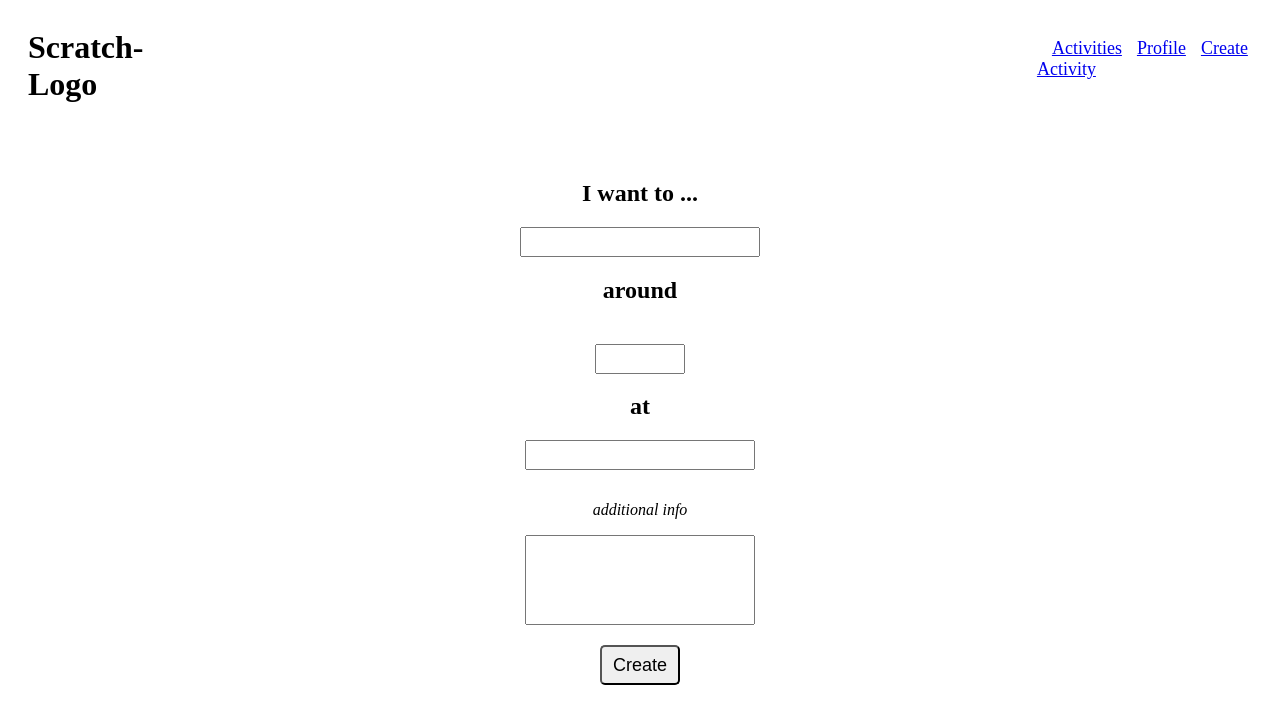
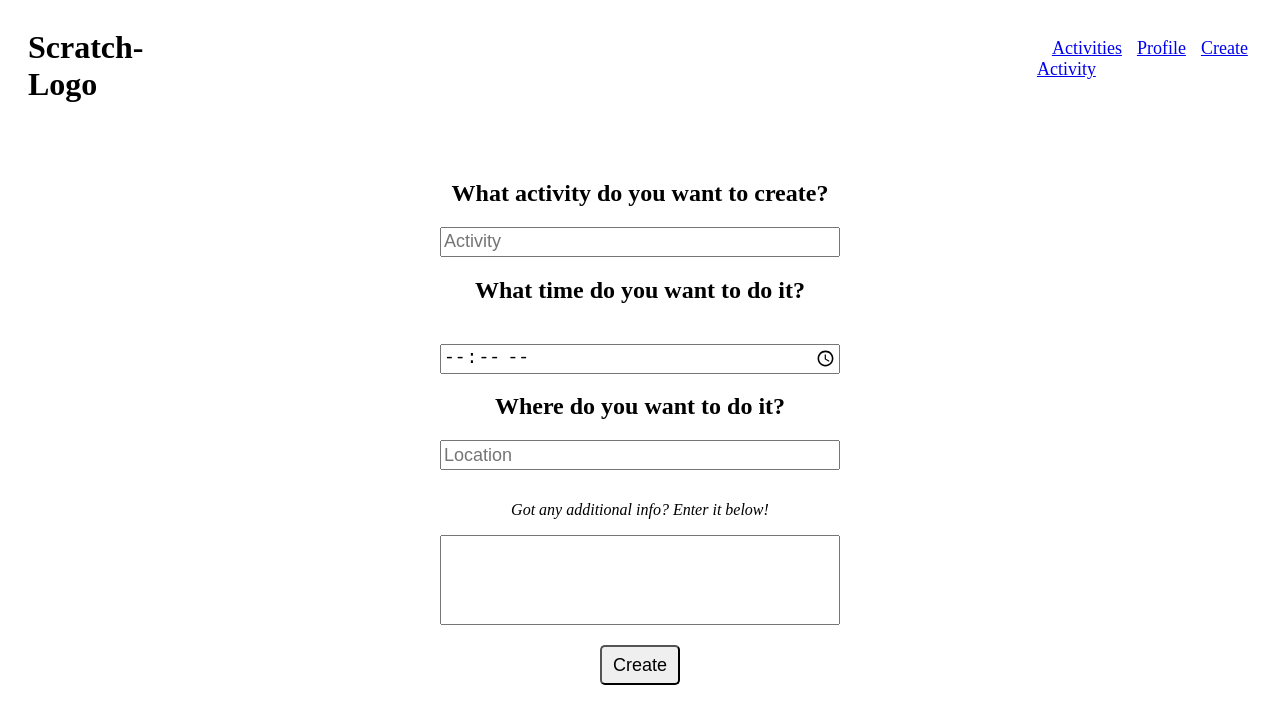
Before and after one commit to howardNa/scratch-project-v2, a React app in the folder client/: page /create in a window 1280 px wide. Built offline with nearby package versions, Linux system fonts and the light colour scheme.

```diff
--- a/client/index.html
+++ b/client/index.html
@@ -2,7 +2,7 @@
 
 <head>
   <meta charset="UTF-8">
-  <title>Scratch</title>
+  <title>Let's Go!</title>
   <!-- comment out the below link tags when bundling styles with webpack -->
   <!-- <link rel="stylesheet" href="src/stylesheets/styles.css"> -->
 </head>
--- a/client/src/components/CreateActivity.js
+++ b/client/src/components/CreateActivity.js
@@ -29,8 +29,10 @@
         locationInput: '',
         additionalInfo: ''
     };
+
     this.createActivity = this.createActivity.bind(this)
     this.handleChange = this.handleChange.bind(this)
+
   }
 
   handleChange(e) {
@@ -47,24 +49,29 @@
         location_text: this.state.locationInput,
         start_time: this.state.startTime,
     }
-    this.props.createActivity(newActivity)
+    this.props.createActivity(newActivity);
     // this.props.history.push('/profile');
   }
   render() {
     return (
       <div className="main-search-bar-container">
+
         <div className="search-bar-flex-container">
-          <h2>I want to ...</h2>
-          <input className="activity-input" id={'activityInput'} onChange={this.handleChange} ></input>
-          <h2>around</h2>
-            <div className="time-row-container">
-              <input className="time-input" id={'startTime'} onChange={this.handleChange} ></input>
-            </div>
-          <h2>at</h2>
-          <input className="location-input" id={'locationInput'} onChange={this.handleChange} ></input>
-          <p><i>additional info</i></p>
+
+          <h2>What activity do you want to create?</h2>
+          <input className="activity-input" id={'activityInput'} onChange={this.handleChange} placeholder='Activity'></input>
+
+          <h2>What time do you want to do it?</h2>
+          <input type="time" className="time-input" id={'startTime'} onChange={this.handleChange} placeholder='Time' required></input>
+
+
+          <h2>Where do you want to do it?</h2>
+          <input className="location-input" id={'locationInput'} onChange={this.handleChange} placeholder='Location' ></input>
+
+          <p><i>Got any additional info? Enter it below!</i></p>
           <input className="additional-info-input" id={'additionalInfo'} onChange={this.handleChange} ></input>
           <button className="create-button" onClick={this.createActivity} >Create</button>
+
         </div>
       </div>
     )
--- a/client/src/styles/Activities.css
+++ b/client/src/styles/Activities.css
@@ -4,5 +4,4 @@
     justify-content: center;
     margin-top: 65px;
     align-items: center;
-
 }
--- a/client/src/styles/CreateActivity.css
+++ b/client/src/styles/CreateActivity.css
@@ -0,0 +1,15 @@
+.activity-input {
+    width: 400px;
+}
+
+.time-input {
+    width: 400px;
+}
+
+.location-input {
+    width: 400px;
+}
+
+.additional-info-input {
+    width: 400px;
+}
--- a/server/database.js
+++ b/server/database.js
@@ -20,5 +20,6 @@
     .catch(error => {
         console.log(error);
     });
+
 // Exporting the database object for shared use:
 module.exports = db;
```
Also changed, not shown: server/event-controller.js (+11 -11 lines), 1 other file.
